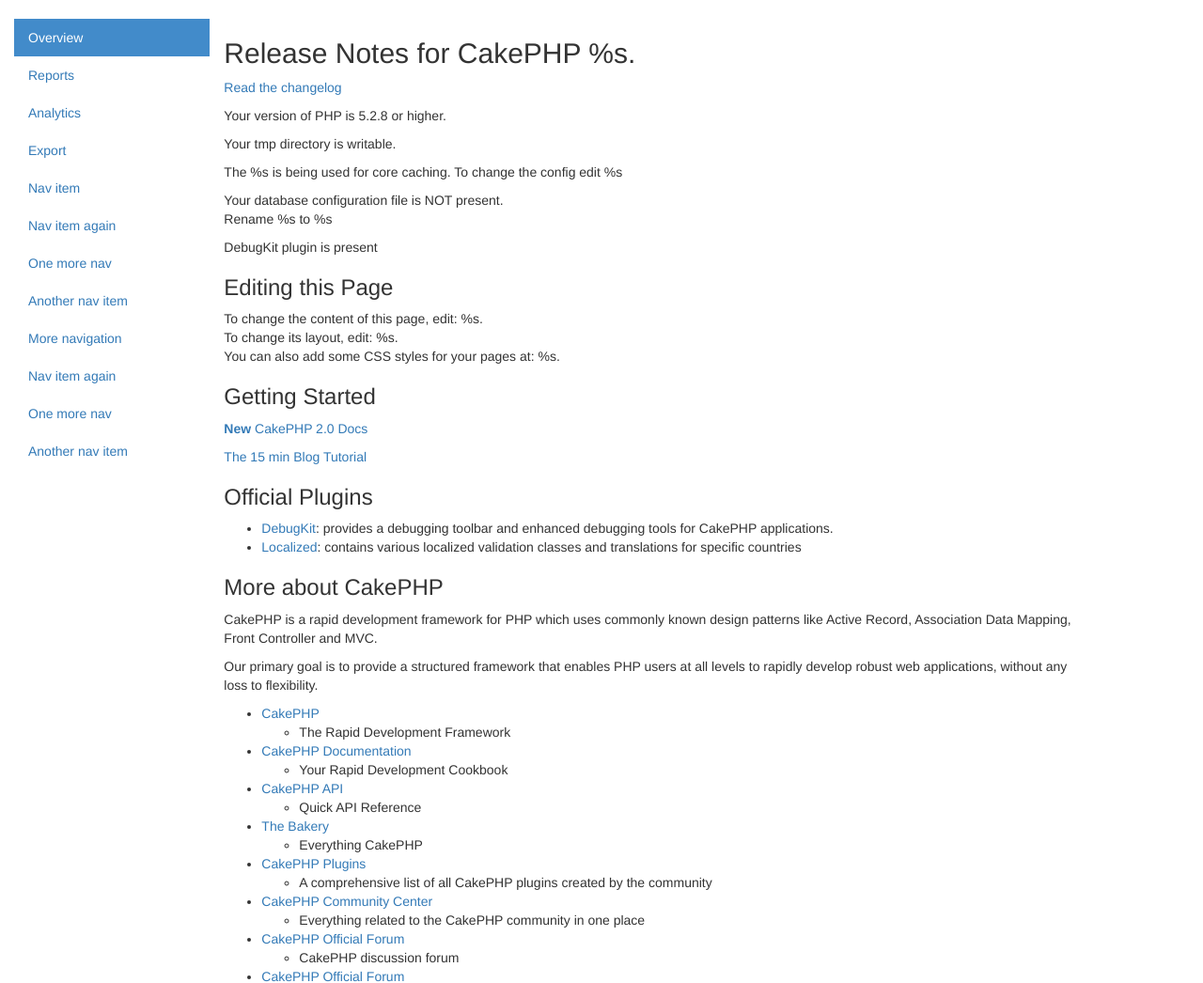
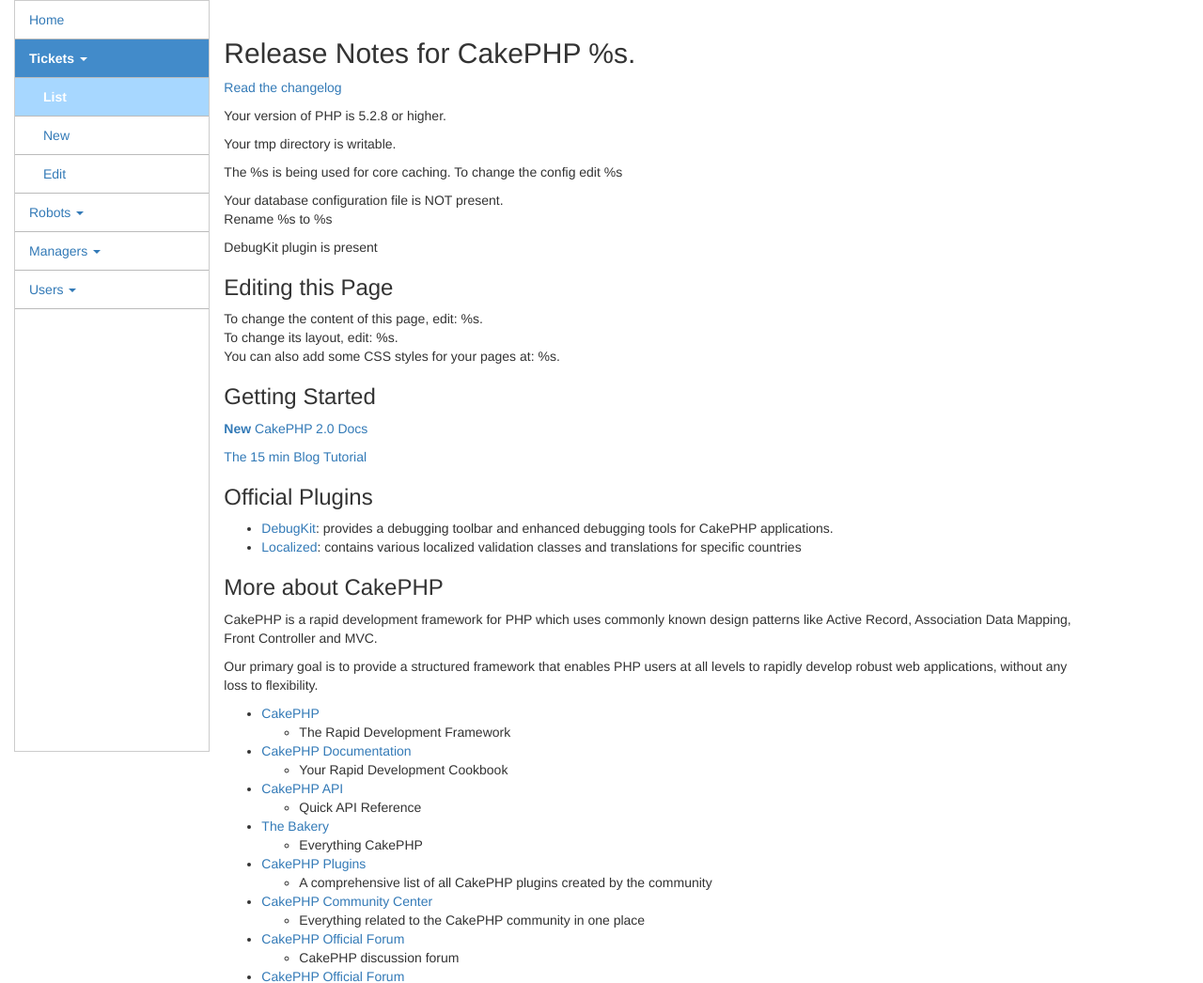
Before and after one commit to thailsonbezerra/robotill, a CakePHP app: the page made by app/View/Pages/home.ctp in a window 1280 px wide. Shown: the part 52-1098 px from the top of the page at 94% size. Run offline with PHP 8.4 and a stand-in for CakePHP, Linux system fonts and the light colour scheme; the template is opened without the code that fills it, so the values that code supplies are empty; some libraries are stand-ins or nearby versions.

Commit message:
style: alterando estilo do menu sidebar

```diff
--- a/app/View/Layouts/default.ctp
+++ b/app/View/Layouts/default.ctp
@@ -12,19 +12,47 @@
 <body>
 
 	<style>
-		.nav-sidebar>.active>a {
+		.navbar.navbar-inverse {
+			border-radius: 0;
+			margin: 0;
+		}
+
+		.nav-sidebar {
+			border: #ccc solid 1px;
+			height: 100vh;
+		}
+
+		.nav-sidebar li a {
+			border-bottom: #bbb solid 1px;
+		}
+
+		.nav-sidebar>.active>a,
+		.nav-sidebar>.active>a:focus,
+		.nav-sidebar>.active>a:hover {
 			color: #fff;
 			background-color: #428bca;
+			font-weight: bold;
+
 		}
 
-		.nav-sidebar>li>a:hover{
-			color: #000 ;
+		.nav-sub-sidebar>.active>a,
+		.nav-sub-sidebar>.active>a:focus,
+		.nav-sub-sidebar>.active>a:hover {
+			color: #fff;
+			background-color: #A7D7FF;
+			font-weight: bold;
 		}
 
+		.nav.nav-sub-sidebar>li>a {
+			padding: 10px 30px;
+		}
 
+		#content {
+			padding: 20px 0;
+		}
 	</style>
 
-	<nav class="navbar navbar-inverse" style="border-radius: 0">
+	<nav class="navbar navbar-inverse">
 		<div class="container-fluid" style="display: flex; justify-content: space-between">
 			<div class="navbar-header">
 				<a class="navbar-brand" href="#">ROBOTILL</a>
@@ -39,22 +67,21 @@
 	<div class="container-fluid">
 		<div class="col-sm-3 col-md-2 sidebar" style="padding: 0;">
 			<ul class="nav nav-sidebar">
-				<li class="active"><a href="#">Overview <span class="sr-only">(current)</span></a></li>
-				<li><a href="#">Reports</a></li>
-				<li><a href="#">Analytics</a></li>
-				<li><a href="#">Export</a></li>
-			</ul>
-			<ul class="nav nav-sidebar">
-				<li><a href="">Nav item</a></li>
-				<li><a href="">Nav item again</a></li>
-				<li><a href="">One more nav</a></li>
-				<li><a href="">Another nav item</a></li>
-				<li><a href="">More navigation</a></li>
-			</ul>
-			<ul class="nav nav-sidebar">
-				<li><a href="">Nav item again</a></li>
-				<li><a href="">One more nav</a></li>
-				<li><a href="">Another nav item</a></li>
+				<li><a href="#">Home</a></li>
+
+				<li class="active">
+					<a href="#">Tickets <span class="caret"></span></a>
+
+					<ol class="nav nav-sub-sidebar">
+						<li class="active"><a href="#">List</a></li>
+						<li><a href="#">New</a></li>
+						<li><a href="#">Edit</a></li>
+					</ol>
+				</li>
+
+				<li><a href="#">Robots <span class="caret"></span></a></li>
+				<li><a href="#">Managers <span class="caret"></span></a></li>
+				<li><a href="#">Users <span class="caret"></span></a></li>
 			</ul>
 		</div>
 
@@ -68,16 +95,8 @@
 			</div>
 		</div>
 
-
-
-
-		<!-- Latest compiled and minified CSS -->
 		<link rel="stylesheet" href="//netdna.bootstrapcdn.com/bootstrap/3.0.3/css/bootstrap.min.css">
-
-		<!-- Optional theme -->
 		<link rel="stylesheet" href="//netdna.bootstrapcdn.com/bootstrap/3.0.3/css/bootstrap-theme.min.css">
-
-		<!-- Latest compiled and minified JavaScript -->
 		<script src="//netdna.bootstrapcdn.com/bootstrap/3.0.3/js/bootstrap.min.js"></script>
 </body>
 
```
